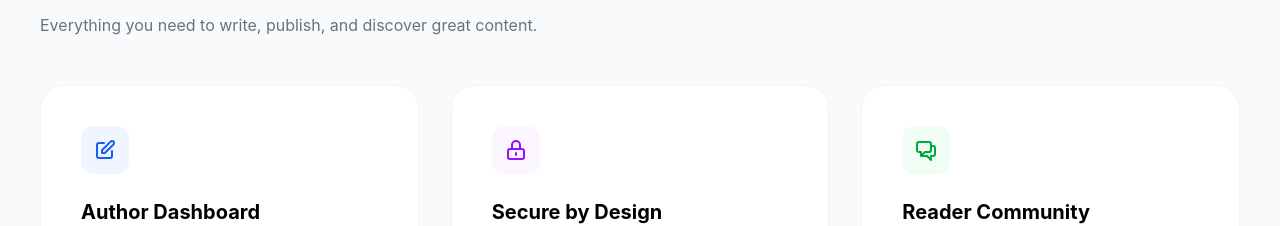
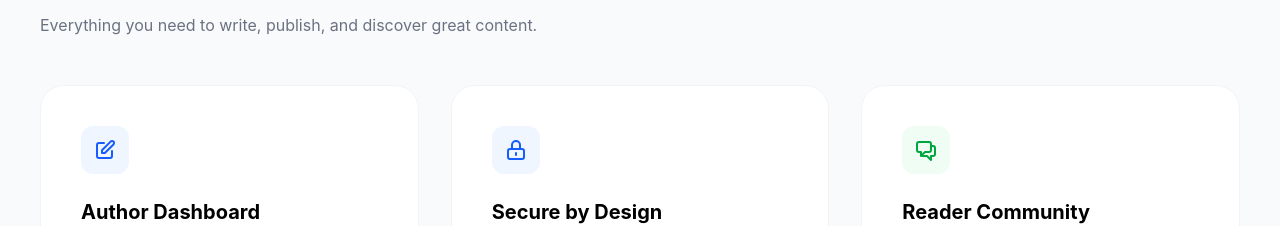
Before and after one commit to spurthialapati2005-oss/Capstone-project-blog-app, a React (Vite) app in the folder blog-app-frontend/: page / in a window 1280 px wide. Shown: the part 853-1079 px from the top of the page. Built offline with nearby package versions, Linux system fonts and the light colour scheme; no server answers.

Commit message:
update Home component

```diff
--- a/blog-app-frontend/src/components/Home.jsx
+++ b/blog-app-frontend/src/components/Home.jsx
@@ -74,7 +74,7 @@ function Home() {
             </div>
 
             <div className="bg-white p-10 rounded-3xl border border-gray-100">
-              <div className="w-12 h-12 bg-purple-50 text-purple-600 rounded-xl flex items-center justify-center mb-6">
+              <div className="w-12 h-12 bg-blue-50 text-blue-600 rounded-xl flex items-center justify-center mb-6">
                 <svg className="w-6 h-6" fill="none" stroke="currentColor" viewBox="0 0 24 24">
                   <path strokeLinecap="round" strokeLinejoin="round" strokeWidth="2" d="M12 15v2m-6 4h12a2 2 0 002-2v-6a2 2 0 00-2-2H6a2 2 0 00-2 2v6a2 2 0 002 2zm10-10V7a4 4 0 00-8 0v4h8z" />
                 </svg>
```
